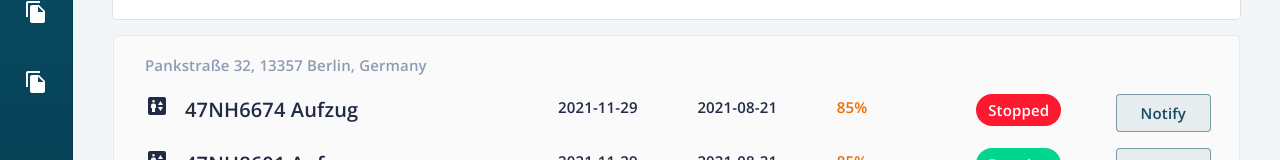
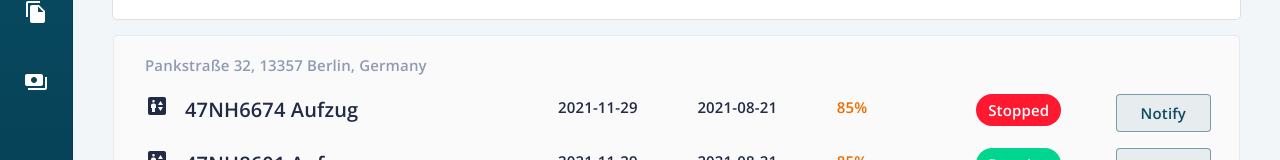
Before and after one commit to Westernwells/mainteny-pm, a React (Create React App) app: page /pm/units in a window 1280 px wide. Shown: the part 245-405 px from the top of the page. Built offline with nearby package versions, Linux system fonts and the light colour scheme; no server answers.

Commit message:
add invoice icon

```diff
--- a/src/components/AppDrawer.tsx
+++ b/src/components/AppDrawer.tsx
@@ -15,6 +15,7 @@ import ListItemIcon from '@mui/material/ListItemIcon';
 import ListItemText from '@mui/material/ListItemText';
 import {Typography} from '@mui/material';
 import FileCopyIcon from '@mui/icons-material/FileCopy';
+import PaymentsIcon from '@mui/icons-material/Payments';
 
 const drawerWidth = 240;
 
@@ -72,7 +73,6 @@ export const AppDrawer = () => {
   const navigate = useNavigate();
 
   useEffect(() => {
-    console.log(location, '.........');
     setSelectedPath(location.pathname);
   }, []);
 
@@ -115,7 +115,7 @@ export const AppDrawer = () => {
     },
     {
       text: 'Invoices',
-      icon: <FileCopyIcon sx={{color: '#fff'}} />,
+      icon: <PaymentsIcon sx={{color: '#fff'}} />,
       path: '/invoices',
       onClick: (
         e: React.MouseEvent<HTMLDivElement, MouseEvent>,
--- a/src/components/AuthLayout.tsx
+++ b/src/components/AuthLayout.tsx
@@ -1,9 +1,7 @@
-import React, {useState} from 'react';
+import React from 'react';
 import Typography from '@mui/material/Typography';
 import makeStyles from '@mui/styles/makeStyles';
 import Box from '@mui/material/Box';
-import {useFormik} from 'formik';
-import * as Yup from 'yup';
 import {ReactComponent as PolygonTop} from '../assets/icons/polygonTop.svg';
 import {ReactComponent as PolygonBottom} from '../assets/icons/polygonBottom.svg';
 import {ReactComponent as Logo} from '../assets/icons/Logo.svg';
```
